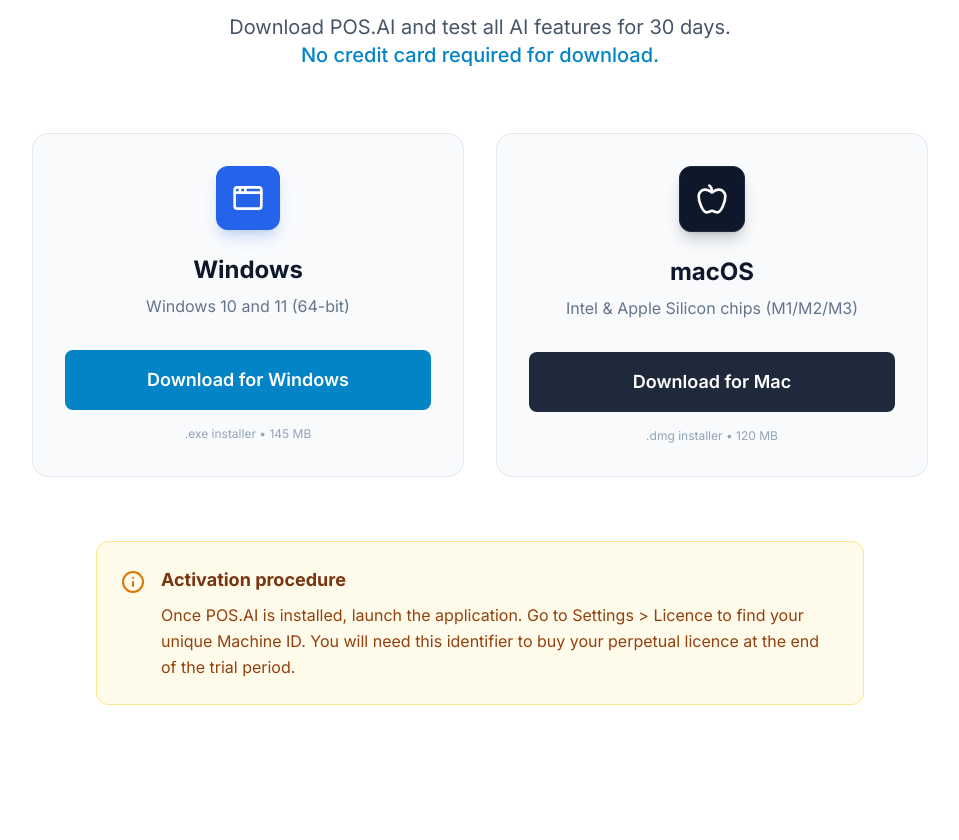
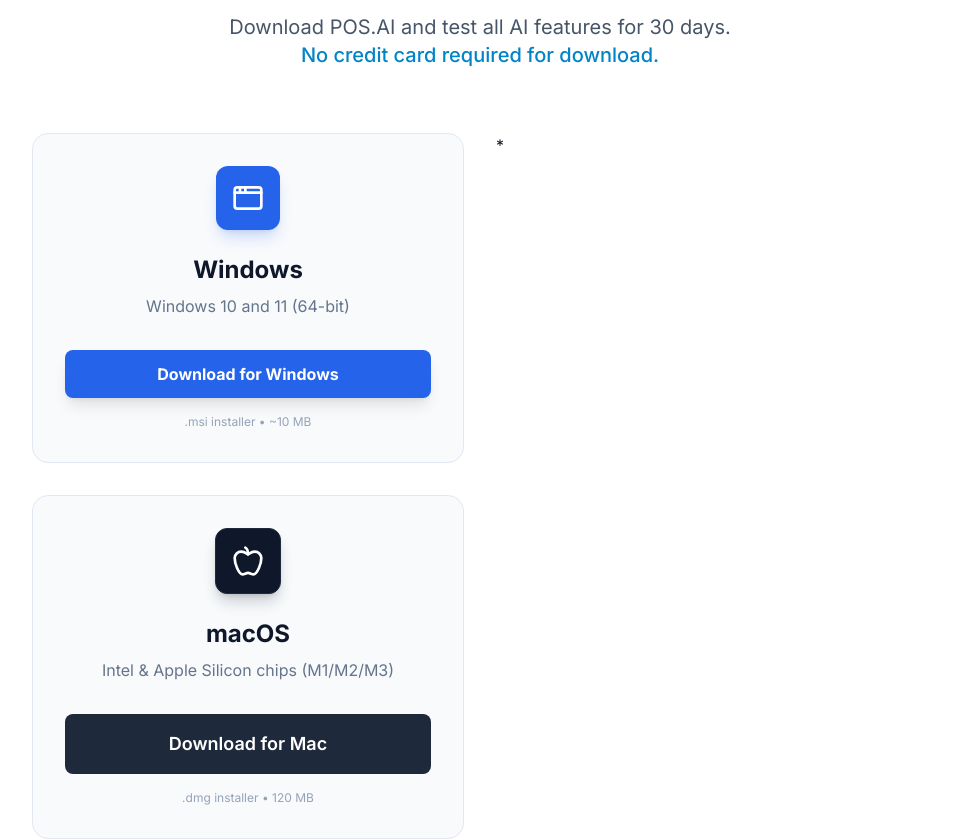
Before and after one commit to elkebirmohamed/Pos.AI_Landing, a React (Vite) app: page / in a window 1280 px wide. Shown: the part 4280-5120 px from the top of the page, without its empty margins (160-1119 px from the left). Built offline with nearby package versions, Linux system fonts and the light colour scheme.

Commit message:
Fix download button and link

```diff
--- a/components/Download.tsx
+++ b/components/Download.tsx
@@ -32,11 +32,17 @@
             </div>
             <h3 className="text-2xl font-bold text-slate-900 dark:text-white mb-2">{t.winTitle}</h3>
             <p className="text-slate-500 dark:text-slate-400 mb-8">{t.winSub}</p>
-            <Button variant="primary" fullWidth size="lg">
-              {t.winBtn}
-            </Button>
-            <p className="mt-4 text-xs text-slate-400">.exe installer • 145 MB</p>
-          </div>
+
+          <a
+            href="https://github.com/elkebirmohamed/smart-pos-application/releases/download/v1.0.0/Smart.POS.Assistant_0.1.0_x64_en-US.msi"
+            download
+            className="w-full bg-blue-600 hover:bg-blue-700 text-white font-bold py-3 px-6 rounded-lg transition-all flex items-center justify-center shadow-lg hover:shadow-blue-500/20 text-center"
+          >
+            {t.winBtn}
+          </a>
+
+            <p className="mt-4 text-xs text-slate-400">.msi installer • ~10 MB</p>
+          </div>*
 
           {/* MacOS Card */}
           <div className="bg-slate-50 dark:bg-slate-900 rounded-2xl p-8 border border-slate-200 dark:border-slate-800 hover:border-brand-300 dark:hover:border-brand-500 hover:shadow-lg transition-all flex flex-col items-center text-center">
```
